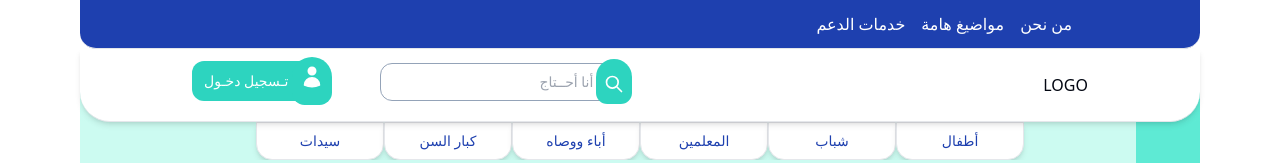
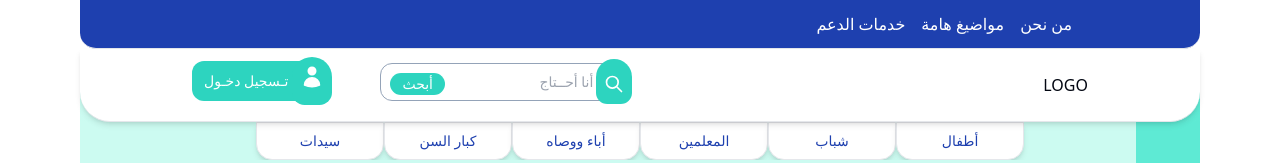
Before and after one commit to HebaAli48/HomeTemplate, a React (Create React App) app: page / in a window 1280 px wide. Shown: the top 163 px of the page. Built offline with nearby package versions, Linux system fonts and the light colour scheme.

Commit message:
edited in visibilty of search button ih second header

```diff
--- a/src/components/headerComponents/SearchingInput.js
+++ b/src/components/headerComponents/SearchingInput.js
@@ -9,7 +9,7 @@ const SearchingInput = () => {
           <div className="flex">
             <div className="relative w-full">
               <div className="absolute top-0 p-2.5 text-sm font-medium text-white">
-                <button className="rounded-2xl px-3 py-[1px] bg-teal-400 hidden xxs:block">
+                <button className="rounded-2xl px-3 py-[1px] bg-teal-400 ">
                   أبحث
                 </button>
                 <span className="sr-only">Search</span>
```
